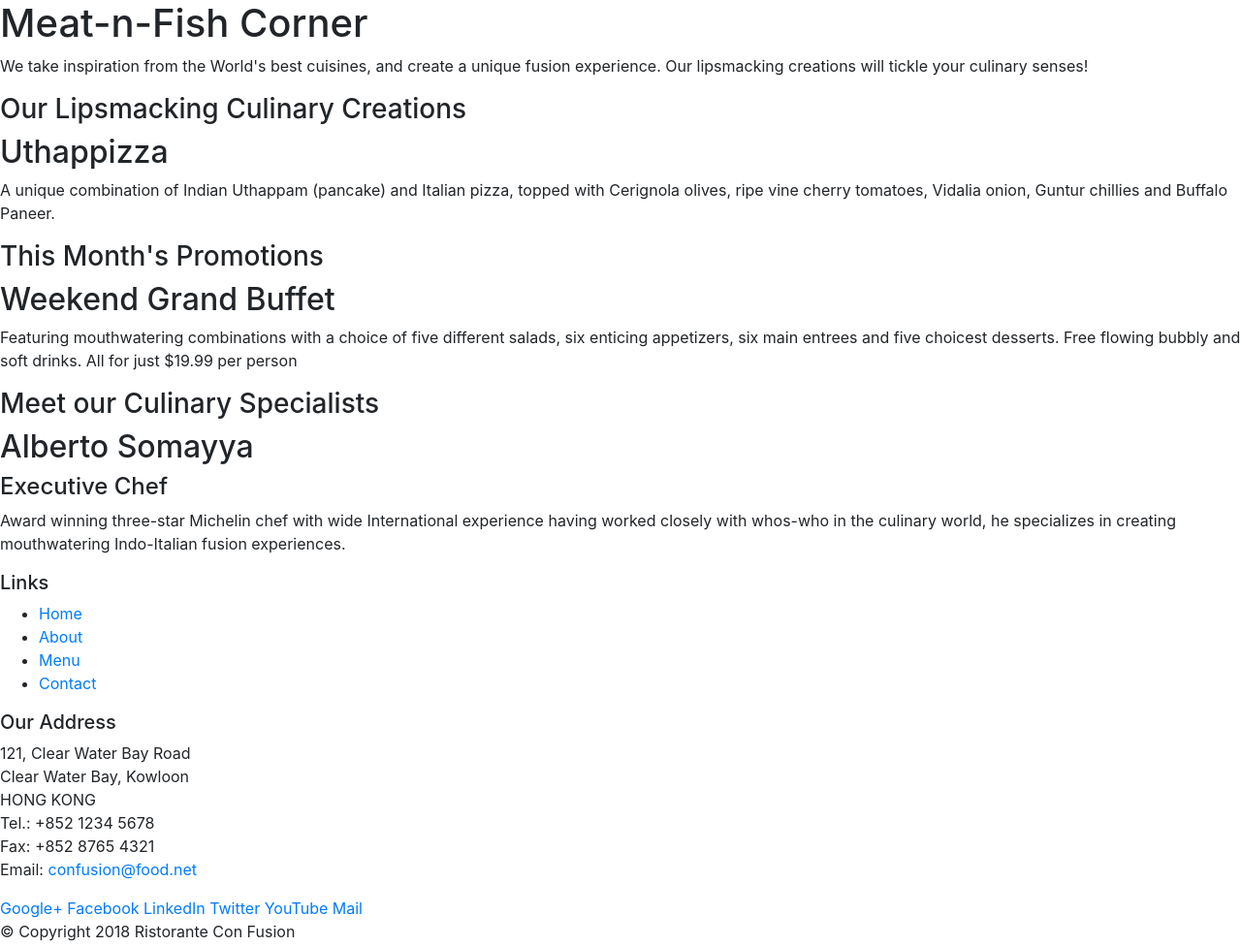
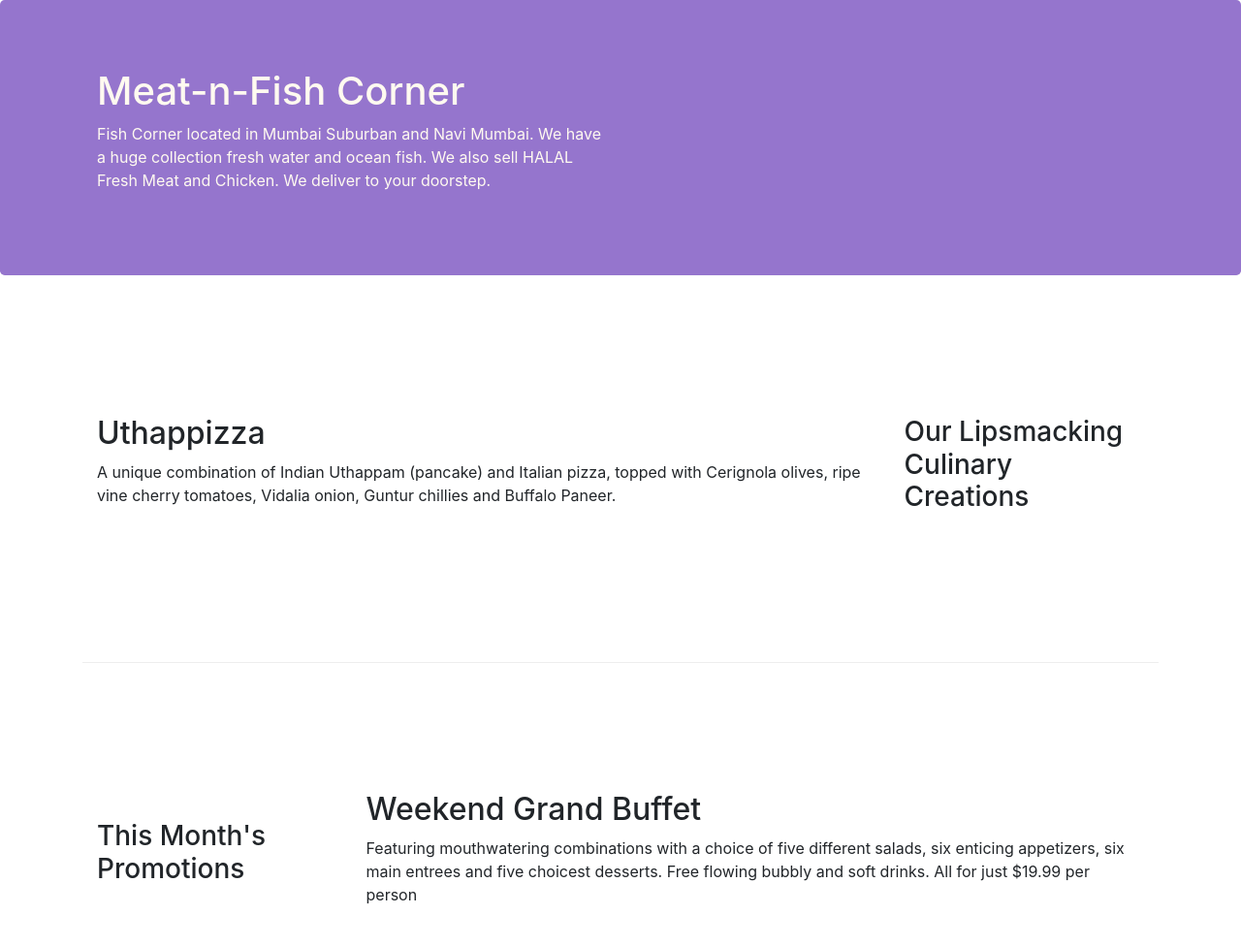
Before and after one commit to nadarajguru/conFusion, a website: page index.html in a window 1280 px wide. Shown: the top 976 px of the page at 97% size. Drawn offline with nearby package versions, Linux system fonts and the light colour scheme.

Commit message:
2nd Commit

```diff
--- /dev/null
+++ b/css/styles.css
@@ -0,0 +1,30 @@
+.row-header {
+  margin: 0px auto;
+  padding: 0px auto;
+}
+
+.row-content {
+  margin: 0px auto;
+  padding: 50px 0px 50px 0px;
+  border-bottom: 1px ridge;
+  min-height: 400px;
+}
+
+.footer {
+  background-color: #d1c4e9;
+  margin: 0px auto;
+  padding: 20px 0px 20px 0px;
+}
+
+.jumbotron {
+  padding: 70px 30px 70px 30px;
+  margin: 0px auto;
+  background: #9575cd;
+  color: floralwhite;
+}
+
+.address {
+  font-size: 80px;
+  margin: 9px;
+  color: #0f0f0f;
+}
--- a/index.html
+++ b/index.html
@@ -11,32 +11,33 @@
       rel="stylesheet"
       href="node_modules/bootstrap/dist/css/bootstrap.min.css"
     />
+    <link rel="stylesheet" href="css/styles.css" />
     <title>Meat-n-Fish Corner</title>
   </head>
 
   <body>
-    <header>
-      <div>
-        <div>
-          <div>
+    <header class="jumbotron">
+      <div class="container">
+        <div class="row row-header">
+          <div class="col-12 col-sm-6">
             <h1>Meat-n-Fish Corner</h1>
             <p>
-              We take inspiration from the World's best cuisines, and create a
-              unique fusion experience. Our lipsmacking creations will tickle
-              your culinary senses!
+              Fish Corner located in Mumbai Suburban and Navi Mumbai. We have a
+              huge collection fresh water and ocean fish. We also sell HALAL
+              Fresh Meat and Chicken. We deliver to your doorstep.
             </p>
           </div>
-          <div></div>
+          <div class="col-12 col-sm"></div>
         </div>
       </div>
     </header>
 
-    <div>
-      <div>
-        <div>
+    <div class="container">
+      <div class="row row-content align-items-center">
+        <div class="col-12 col-sm-4 order-sm-last col-md-3">
           <h3>Our Lipsmacking Culinary Creations</h3>
         </div>
-        <div>
+        <div class="col col-sm order-sm-first col-md">
           <h2>Uthappizza</h2>
           <p>
             A unique combination of Indian Uthappam (pancake) and Italian pizza,
@@ -46,11 +47,11 @@
         </div>
       </div>
 
-      <div>
-        <div>
+      <div class="row row-content align-items-center">
+        <div class="col-12 col-sm-4 order-sm-first col-md-3">
           <h3>This Month's Promotions</h3>
         </div>
-        <div>
+        <div class="col col-sm order-sm-last col-md">
           <h2>Weekend Grand Buffet</h2>
           <p>
             Featuring mouthwatering combinations with a choice of five different
@@ -61,11 +62,11 @@
         </div>
       </div>
 
-      <div>
-        <div>
+      <div class="row row-content align-items-center">
+        <div class="col-12 col-sm-4 order-sm-last col-md-3">
           <h3>Meet our Culinary Specialists</h3>
         </div>
-        <div>
+        <div class="col col-sm order-sm-first col-md">
           <h2>Alberto Somayya</h2>
           <h4>Executive Chef</h4>
           <p>
@@ -78,31 +79,31 @@
       </div>
     </div>
 
-    <footer>
-      <div>
-        <div>
-          <div>
+    <footer class="footer">
+      <div class="container">
+        <div class="row">
+          <div class="col-4 offset-1 col-sm-2">
             <h5>Links</h5>
-            <ul>
+            <ul class="list-unstyled">
               <li><a href="#">Home</a></li>
               <li><a href="#">About</a></li>
               <li><a href="#">Menu</a></li>
               <li><a href="#">Contact</a></li>
             </ul>
           </div>
-          <div>
+          <div class="col-7 col-sm-5">
             <h5>Our Address</h5>
             <address>
-              121, Clear Water Bay Road<br />
-              Clear Water Bay, Kowloon<br />
-              HONG KONG<br />
-              Tel.: +852 1234 5678<br />
-              Fax: +852 8765 4321<br />
-              Email: <a href="mailto:confusion@food.net">confusion@food.net</a>
+              5, Laxmi Niwas Bunglow <br />
+              4th Carter Road, Borivali(East) <br />
+              Mumbai - 400 066 India<br />
+              Tel.: +91 81690 17348<br />
+              Email:
+              <a href="mailto:sales@meat-n-fish.com">sales@meat-n-fish.com</a>
             </address>
           </div>
-          <div>
-            <div>
+          <div class="col-12 col-sm-4 align-self-center">
+            <div class="text-center">
               <a href="http://google.com/+">Google+</a>
               <a href="http://www.facebook.com/profile.php?id=">Facebook</a>
               <a href="http://www.linkedin.com/in/">LinkedIn</a>
@@ -112,9 +113,9 @@
             </div>
           </div>
         </div>
-        <div>
-          <div>
-            <p>© Copyright 2018 Ristorante Con Fusion</p>
+        <div class="row justify-content-center">
+          <div class="col-auto">
+            <p>© Copyright 2020 Meat-n-Fish Corner</p>
           </div>
         </div>
       </div>
```
